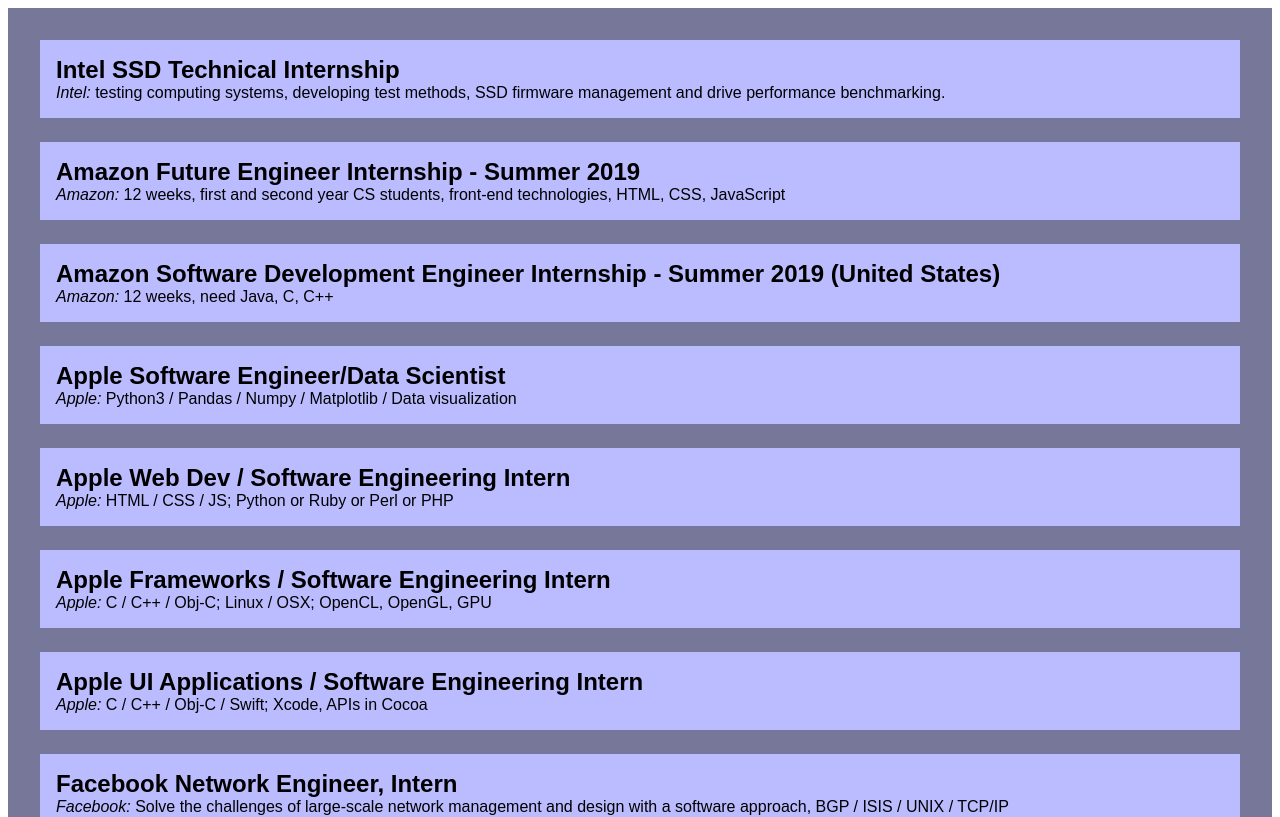
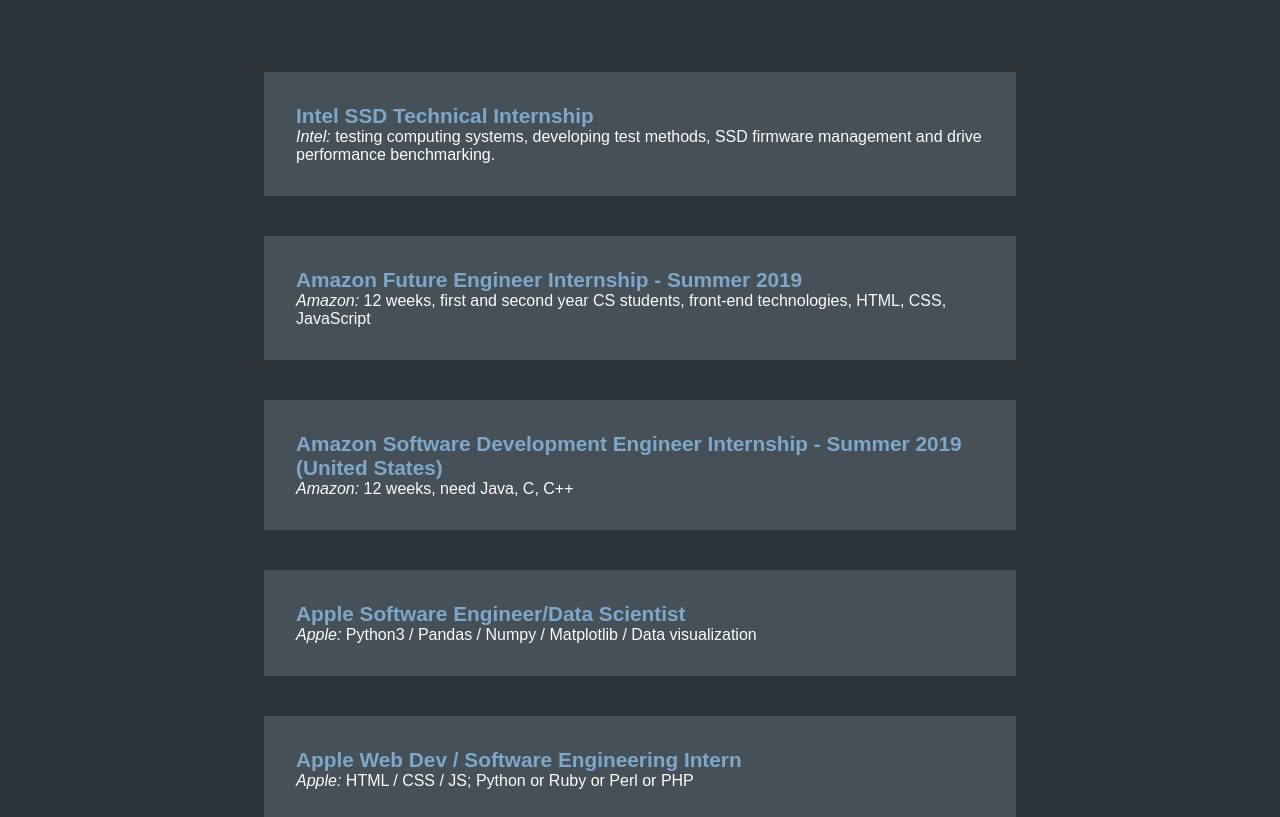
Before and after one commit to the3dsandwich/Intern-Shop, a React (Create React App) app: page / in a window 1280 px wide. Shown: the top 817 px of the page. Built offline with nearby package versions, Linux system fonts and the light colour scheme.

Commit message:
Refined styling for UI

```diff
--- a/src/App.js
+++ b/src/App.js
@@ -10,7 +10,7 @@
             <p
               style={style.item}
               onClick={() => window.open(listed.link, "_blank")}
-            >
+              >
               <h3 style={style.h3}>{listed.name}</h3>
               <i>{listed.company}:</i> {listed.intro}
             </p>
@@ -22,17 +22,23 @@
 }
 
 const style = {
-  div: { fontFamily: "sans-serif", backgroundColor: "#777799", padding: "1em" },
+  div: { fontFamily: "sans-serif", backgroundColor: "#2C3339",
+         paddingRight: "15em", paddingLeft: "15em", paddingTop: "3em", margin: "-1em"},
   item: {
-    backgroundColor: "#BBBBFF",
-    margin: "1em",
-    padding: "1em",
-    marginBottom: "1.5em"
+    backgroundColor: "#455058",
+    color: "#fffafa",
+    margin: "2em",
+    padding: "2em",
+    marginBottom: "2.5em"
   },
   h3: {
-    fontSize: "1.5em",
+    fontSize: "1.3em",
     margin: 0,
-    padding: 0
+    padding: 0,
+    color: "#7EA7CA"
+  },
+  inner: {
+    borderRadius: "10px"
   }
 };
 
```
Also changed, not shown: 1 other file (tests, documents, lock files or other folders).
